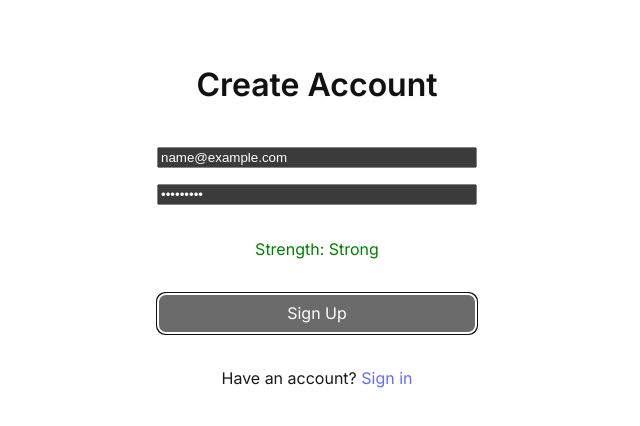
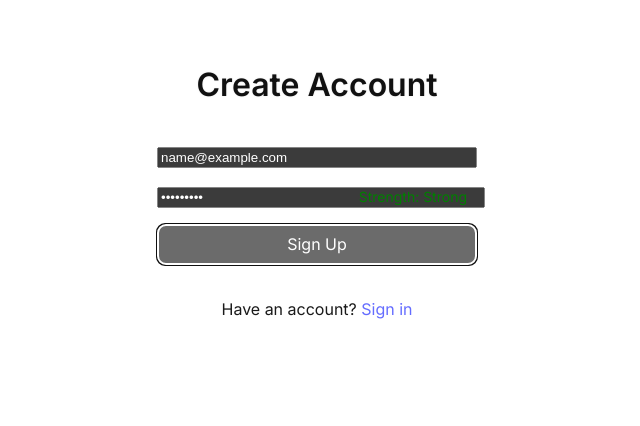
Before and after one commit to adodavis/punch-card-next, a Next.js app: page /signup in a window 1280 px wide. Both pictures are taken after typing "name@example.com", "Sample123" into the empty fields and a click on the button "Sign Up". Shown: the top 426 px of the page, without its empty margins (323-963 px from the left). Built offline with nearby package versions, Linux system fonts and the light colour scheme; no server answers.

Commit message:
Improved appearance of password strength label.

```diff
--- a/src/app/signup/page.css
+++ b/src/app/signup/page.css
@@ -3,3 +3,22 @@
     text-align: center;
     margin: 0 auto;
 }
+
+.password-container {
+  position: relative;
+  width: 100%;
+}
+
+.password-input {
+   width: 100%;
+}
+
+.strength-label {
+    position: absolute;
+    right: 10px;
+    top: 50%;
+    transform: translateY(-50%);
+    white-space: nowrap;
+    font-size: 14px;
+    pointer-events: none;
+}
--- a/src/app/signup/page.js
+++ b/src/app/signup/page.js
@@ -116,8 +116,10 @@ export default function SignupPage() {
                     }}
                 />
 
+                <div className="password-container">
                      <input
                         type="password"
+                        className="password-input"
                         placeholder="Password"
                         value={password}
                         onChange={(e) => setPassword(e.target.value)}
@@ -125,10 +127,15 @@ export default function SignupPage() {
                     />
 
                     {password && (
-                    <p style={{ color: strength.color }}>
+                        <span
+                            className="strength-label"
+                            style={{ color: strength.color }}>
                             Strength: {strength.label}
-                    </p>
+                        </span>
                     )}
+                </div>
+
+
 
                 {error && <p style={{ color: "red",}}>{error}</p>}
 
```
Lines whose indentation alone changed are shown as unchanged.
